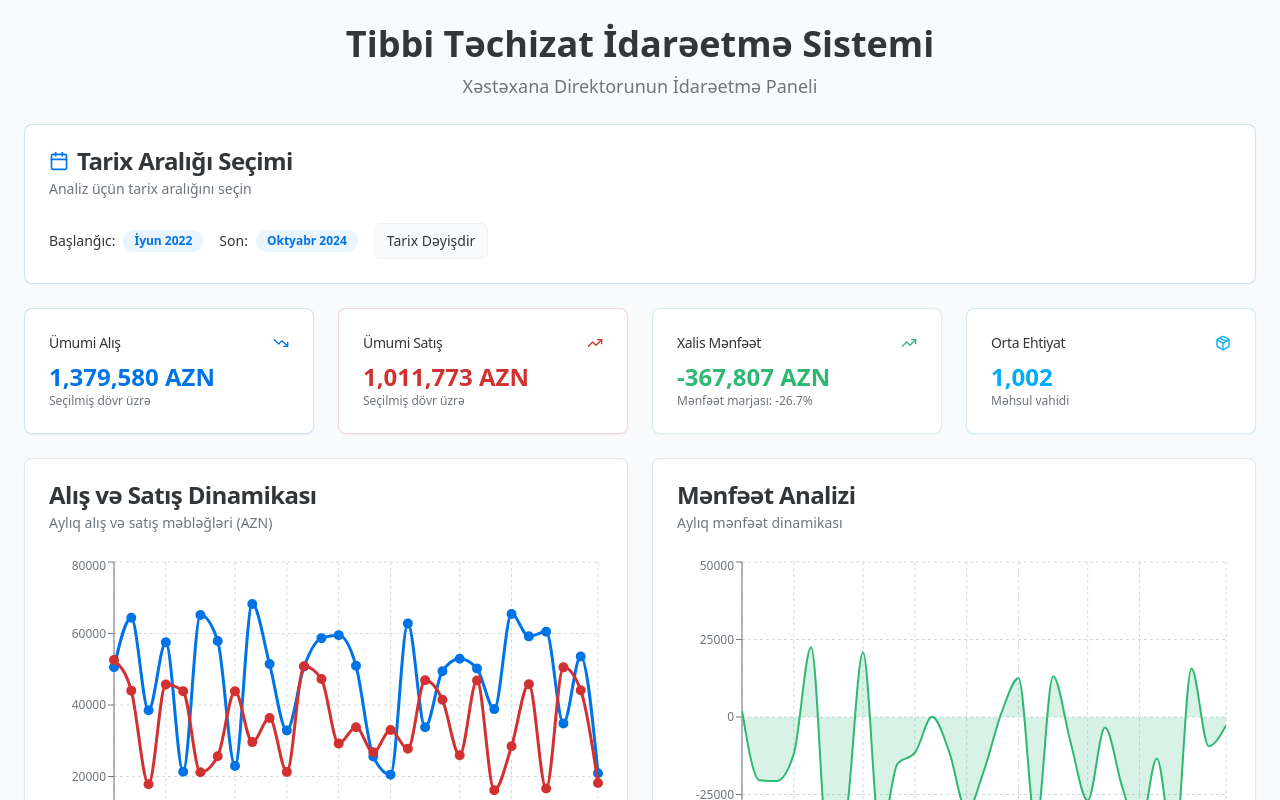
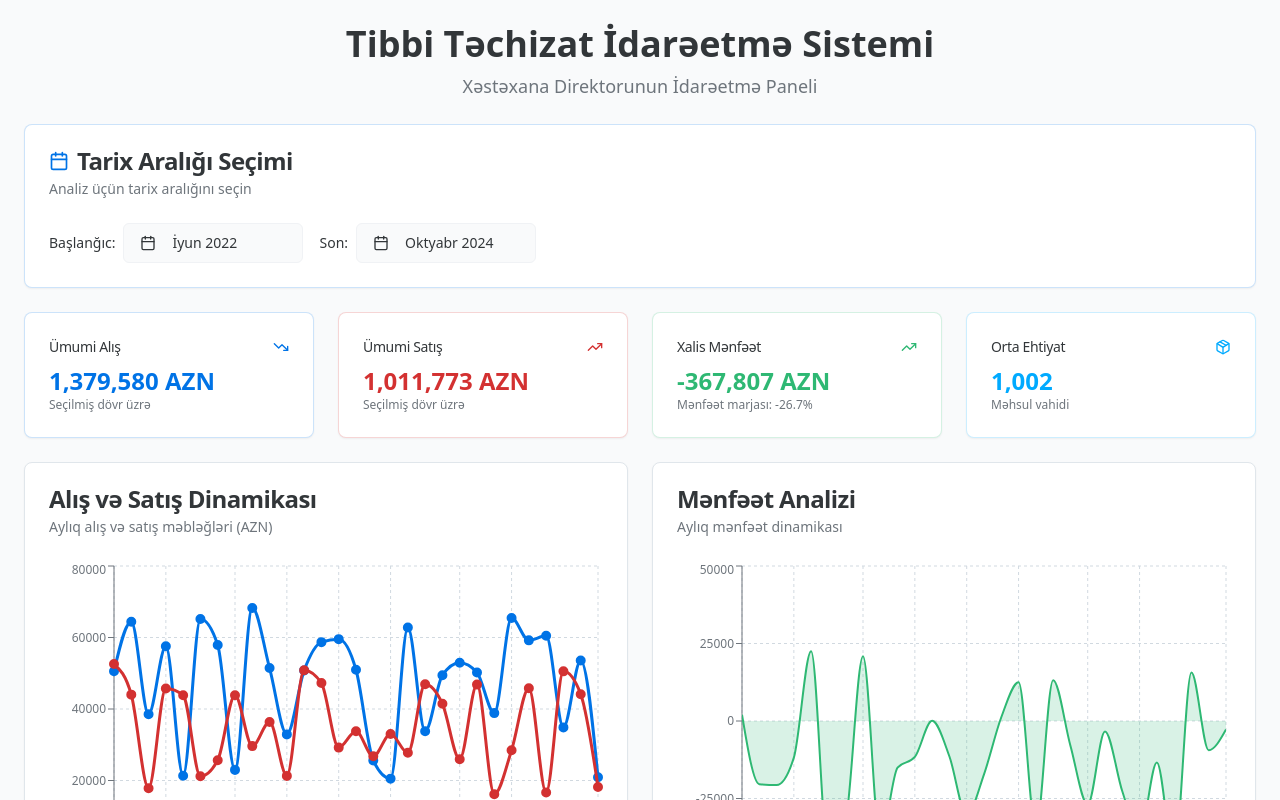
Before and after one commit to NihadAxund/chart-medsupply-viewer, a React (Vite) app: page / in a window 1280 px wide. Shown: the top 800 px of the page. Built offline with nearby package versions, Linux system fonts and the light colour scheme.

Commit message:
Fix date range selection

```diff
--- a/src/components/MedicalSupplyDashboard.tsx
+++ b/src/components/MedicalSupplyDashboard.tsx
@@ -2,7 +2,10 @@ import React, { useState, useMemo } from 'react';
 import { Card, CardContent, CardDescription, CardHeader, CardTitle } from '@/components/ui/card';
 import { Button } from '@/components/ui/button';
 import { Badge } from '@/components/ui/badge';
+import { Popover, PopoverContent, PopoverTrigger } from '@/components/ui/popover';
+import { Select, SelectContent, SelectItem, SelectTrigger, SelectValue } from '@/components/ui/select';
 import { CalendarIcon, TrendingUpIcon, TrendingDownIcon, PackageIcon } from 'lucide-react';
+import { cn } from '@/lib/utils';
 import {
   LineChart,
   Line,
@@ -92,6 +95,11 @@ const MedicalSupplyDashboard: React.FC = () => {
 
   const mockData = useMemo(() => generateMockData(), []);
 
+  // Get all available months for date selection
+  const availableMonths = useMemo(() =>
+    mockData.map(item => item.month), [mockData]
+  );
+
   const filteredData = useMemo(() => {
     const startIndex = mockData.findIndex(item => item.month === dateRange.start);
     const endIndex = mockData.findIndex(item => item.month === dateRange.end);
@@ -144,19 +152,73 @@ const MedicalSupplyDashboard: React.FC = () => {
             <div className="flex flex-wrap gap-4 items-center">
               <div className="flex items-center gap-2">
                 <span className="text-sm font-medium">Başlanğıc:</span>
-                <Badge variant="secondary" className="bg-secondary text-secondary-foreground">
-                  {dateRange.start}
-                </Badge>
+                <Popover>
+                  <PopoverTrigger asChild>
+                    <Button
+                      variant="outline"
+                      className={cn(
+                        "justify-start text-left font-normal",
+                        "min-w-[180px]"
+                      )}
+                    >
+                      <CalendarIcon className="mr-2 h-4 w-4" />
+                      {dateRange.start}
+                    </Button>
+                  </PopoverTrigger>
+                  <PopoverContent className="w-auto p-0" align="start">
+                    <Select
+                      value={dateRange.start}
+                      onValueChange={(value) => setDateRange(prev => ({ ...prev, start: value }))}
+                    >
+                      <SelectTrigger className="w-[200px] m-3">
+                        <SelectValue placeholder="Başlanğıc tarixi seçin" />
+                      </SelectTrigger>
+                      <SelectContent className="max-h-[200px] overflow-y-auto">
+                        {availableMonths.map((month) => (
+                          <SelectItem key={month} value={month}>
+                            {month}
+                          </SelectItem>
+                        ))}
+                      </SelectContent>
+                    </Select>
+                  </PopoverContent>
+                </Popover>
               </div>
+
               <div className="flex items-center gap-2">
                 <span className="text-sm font-medium">Son:</span>
-                <Badge variant="secondary" className="bg-secondary text-secondary-foreground">
-                  {dateRange.end}
-                </Badge>
+                <Popover>
+                  <PopoverTrigger asChild>
+                    <Button
+                      variant="outline"
+                      className={cn(
+                        "justify-start text-left font-normal",
+                        "min-w-[180px]"
+                      )}
+                    >
+                      <CalendarIcon className="mr-2 h-4 w-4" />
+                      {dateRange.end}
+                    </Button>
+                  </PopoverTrigger>
+                  <PopoverContent className="w-auto p-0" align="start">
+                    <Select
+                      value={dateRange.end}
+                      onValueChange={(value) => setDateRange(prev => ({ ...prev, end: value }))}
+                    >
+                      <SelectTrigger className="w-[200px] m-3">
+                        <SelectValue placeholder="Son tarixi seçin" />
+                      </SelectTrigger>
+                      <SelectContent className="max-h-[200px] overflow-y-auto">
+                        {availableMonths.map((month) => (
+                          <SelectItem key={month} value={month}>
+                            {month}
+                          </SelectItem>
+                        ))}
+                      </SelectContent>
+                    </Select>
+                  </PopoverContent>
+                </Popover>
               </div>
-              <Button variant="outline" size="sm">
-                Tarix Dəyişdir
-              </Button>
             </div>
           </CardContent>
         </Card>
```
